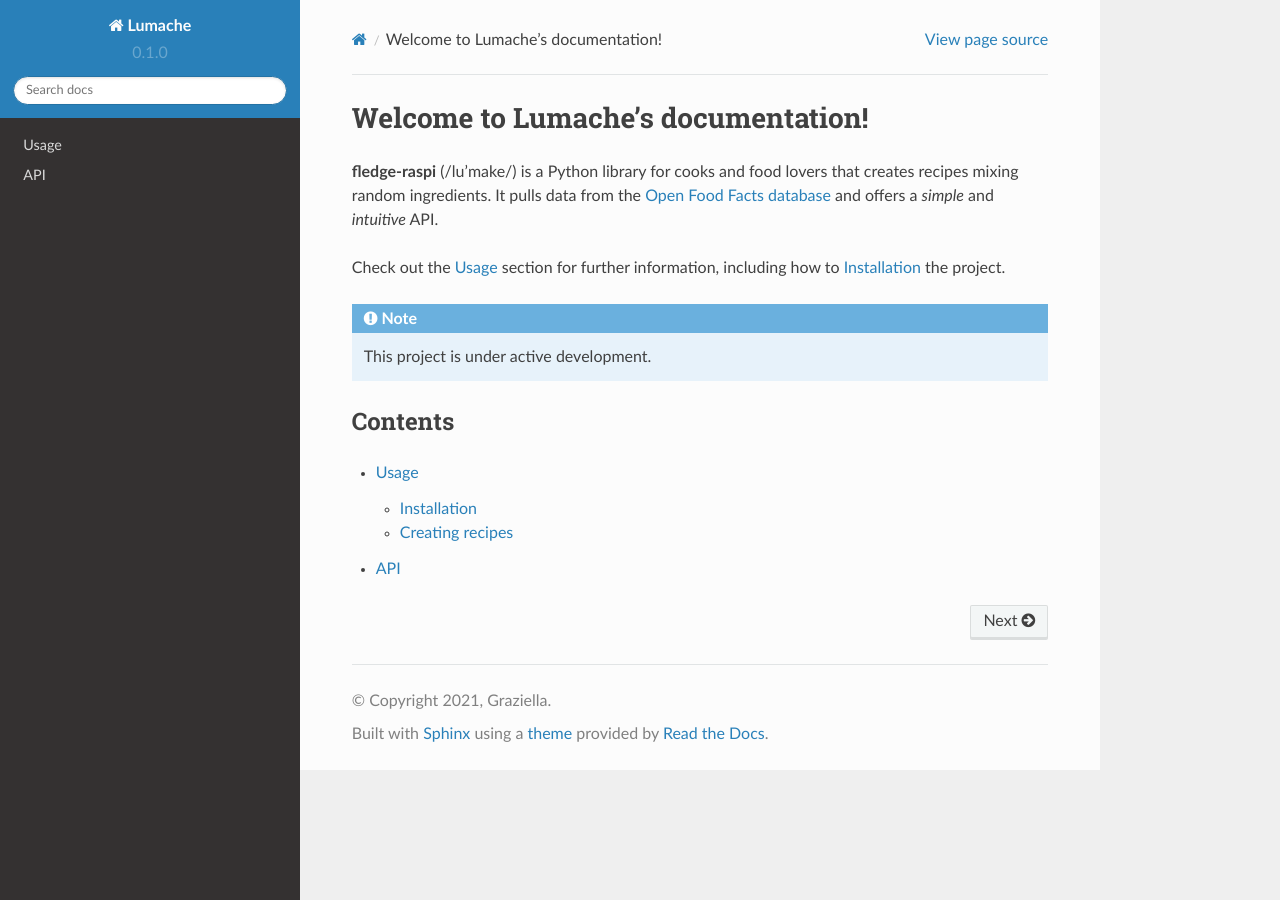
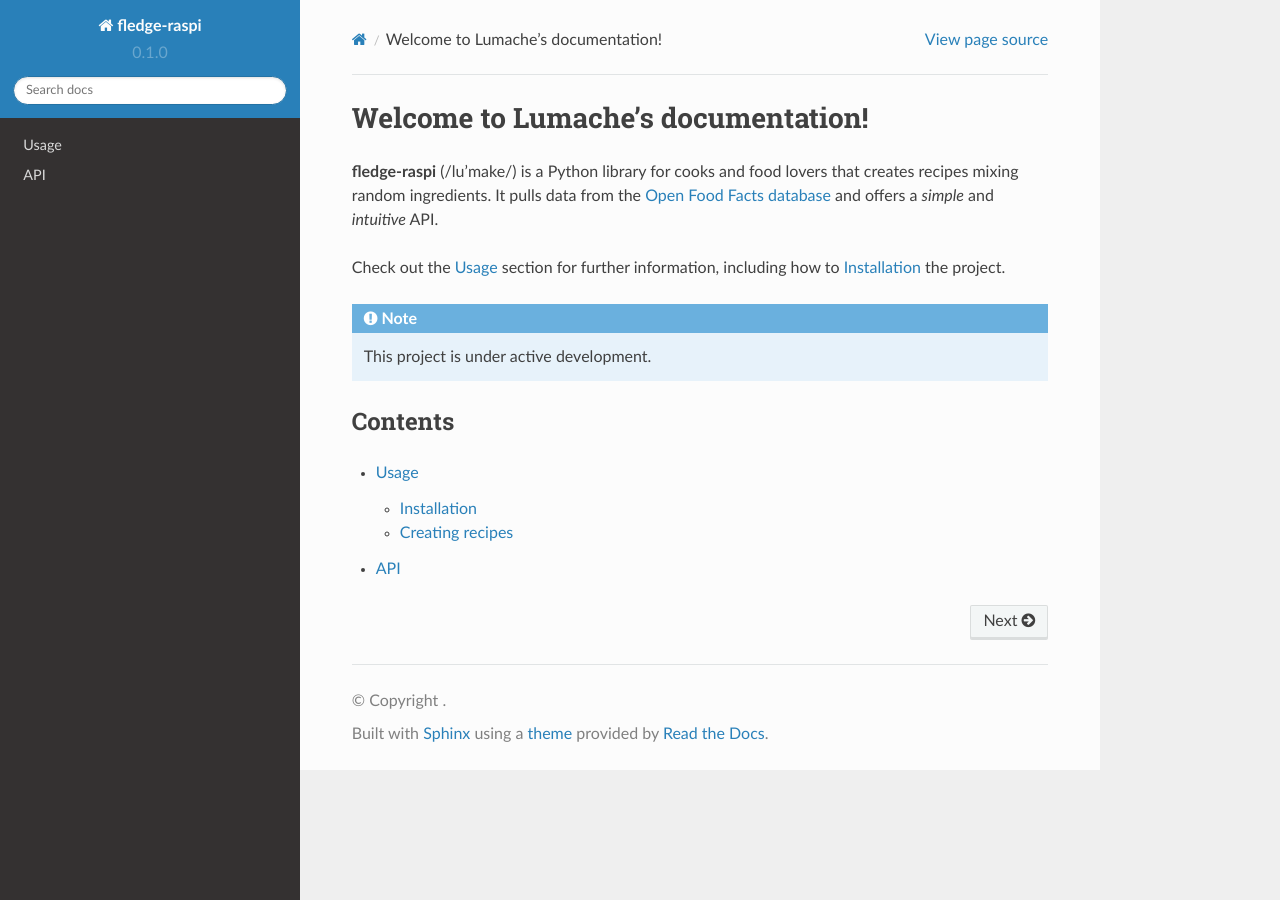
Before and after one commit to 19914039/fledgeDoc, a Sphinx documentation site: the page built from docs/source/index.rst, in a window 1280 px wide. Built offline with Sphinx 7.4.7 and the Read the Docs theme 2.0.0, drawn with Linux system fonts in a browser that asks for light colours.

Commit message:
Update conf.py

```diff
--- a/docs/source/conf.py
+++ b/docs/source/conf.py
@@ -2,9 +2,9 @@
 
 # -- Project information
 
-project = 'Lumache'
-copyright = '2021, Graziella'
-author = 'Graziella'
+project = 'fledge-raspi'
+copyright = ''
+author = 'Suresh'
 
 release = '0.1'
 version = '0.1.0'
```
